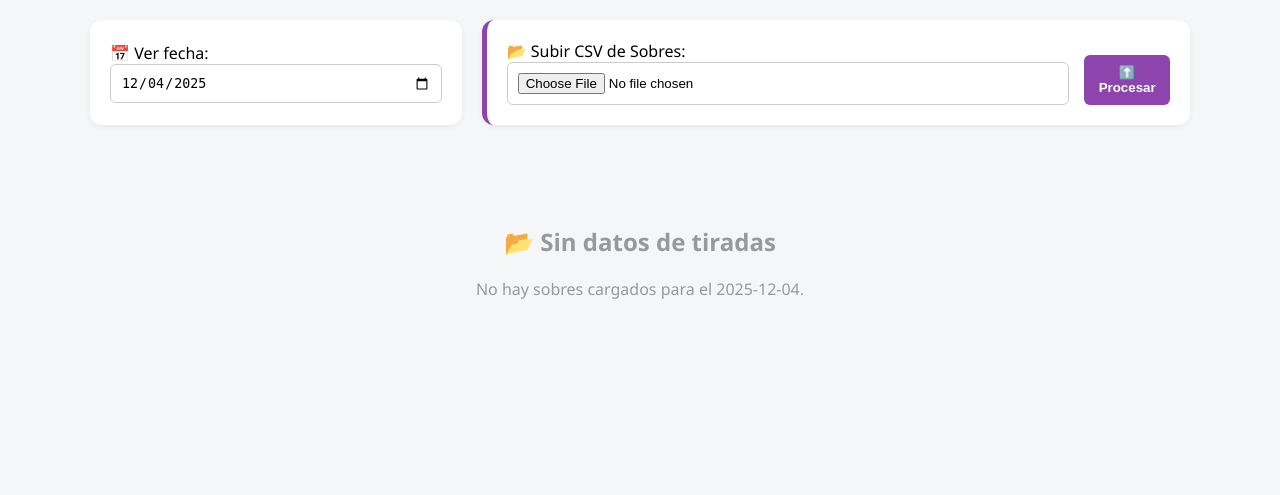
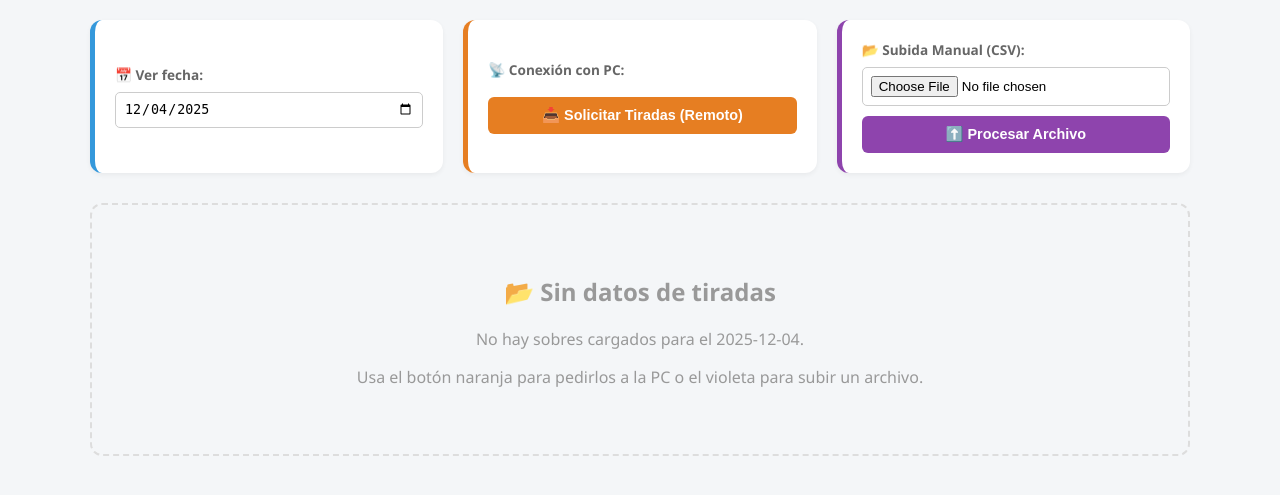
Before and after one commit to EmmanuelArce12/central-estaciones, a Flask app: page /estacion/tiradas in a window 1280 px wide. Shown: the part 60-555 px from the top of the page. Run offline with Flask 3, Linux system fonts and the light colour scheme; the visitor is signed in with stand-in values (Sample User, id 1); data that the repository does not hold is empty.

Commit message:
"tiradas y boton activable"

```diff
--- a/templates/tiradas.html
+++ b/templates/tiradas.html
@@ -5,60 +5,104 @@
     <meta name="viewport" content="width=device-width, initial-scale=1.0">
     <title>Control de Tiradas (Sobres)</title>
     <style>
-        /* --- ESTILOS COMPARTIDOS (Mismo Look & Feel) --- */
+        /* --- ESTILOS GENERALES --- */
         body { font-family: 'Segoe UI', sans-serif; background-color: #f4f6f8; padding: 20px; max-width: 1100px; margin: 0 auto; }
         .header { display: flex; justify-content: space-between; align-items: center; margin-bottom: 20px; }
         h1 { color: #2c3e50; margin: 0; font-size: 1.8rem; }
-        .btn-back { text-decoration: none; color: #555; font-weight: bold; border: 1px solid #ccc; padding: 8px 15px; border-radius: 5px; background: white; transition: 0.2s; }
+
+        .btn-back {
+            text-decoration: none; color: #555; font-weight: bold;
+            border: 1px solid #ccc; padding: 8px 15px; border-radius: 5px;
+            background: white; transition: 0.2s;
+        }
         .btn-back:hover { background: #e9ecef; }
 
-        /* Alertas */
+        /* ALERTAS */
         .alert { padding: 15px; border-radius: 8px; margin-bottom: 20px; font-weight: bold; }
         .alert-success { background-color: #d4edda; color: #155724; }
         .alert-error { background-color: #f8d7da; color: #721c24; }
 
-        /* Controles */
-        .control-bar { display: flex; gap: 20px; margin-bottom: 30px; flex-wrap: wrap; }
-        .search-card, .upload-card { background: white; padding: 20px; border-radius: 12px; box-shadow: 0 2px 5px rgba(0,0,0,0.05); }
-        .search-card { flex: 1; display: flex; flex-direction: column; justify-content: center; }
-        .upload-card { flex: 2; display: flex; align-items: flex-end; gap: 15px; border-left: 5px solid #8e44ad; } /* Color Violeta para diferenciar de ventas */
+        /* --- BARRA DE CONTROL (TARJETAS SUPERIORES) --- */
+        .control-bar {
+            display: grid;
+            grid-template-columns: repeat(auto-fit, minmax(250px, 1fr));
+            gap: 20px;
+            margin-bottom: 30px;
+        }
 
-        input, button { padding: 10px; border-radius: 6px; border: 1px solid #ccc; }
-        button { background-color: #8e44ad; color: white; border: none; font-weight: bold; cursor: pointer; transition: 0.2s; }
-        button:hover { background-color: #732d91; }
+        /* Tarjeta Genérica */
+        .control-card {
+            background: white; padding: 20px; border-radius: 12px;
+            box-shadow: 0 2px 5px rgba(0,0,0,0.05);
+            display: flex; flex-direction: column; justify-content: center;
+        }
 
-        /* --- ACORDEÓN DE TIRADAS --- */
+        /* 1. Tarjeta Fecha */
+        .card-date { border-left: 5px solid #3498db; }
+
+        /* 2. Tarjeta Subida Manual (Violeta) */
+        .card-upload { border-left: 5px solid #8e44ad; }
+
+        /* 3. Tarjeta Remota (Naranja) - NUEVA */
+        .card-remote { border-left: 5px solid #e67e22; }
+
+        label { font-size: 0.85rem; color: #666; margin-bottom: 8px; font-weight: bold; display: block; }
+        input[type="date"], input[type="file"] { width: 100%; padding: 8px; border-radius: 5px; border: 1px solid #ccc; box-sizing: border-box; }
+
+        /* BOTONES */
+        button {
+            width: 100%; padding: 10px; border: none; border-radius: 6px;
+            font-weight: bold; cursor: pointer; color: white; margin-top: 10px;
+            transition: 0.2s; font-size: 0.9rem;
+        }
+        .btn-purple { background-color: #8e44ad; }
+        .btn-purple:hover { background-color: #732d91; }
+
+        .btn-orange { background-color: #e67e22; }
+        .btn-orange:hover { background-color: #d35400; }
+        .btn-orange:disabled { background-color: #f5c6cb; cursor: not-allowed; }
+
+        /* --- ANIMACIÓN DE CARGA (Igual al Dashboard) --- */
+        .progress-container { display: none; margin-top: 10px; }
+        .progress-bar-bg { background-color: #eee; border-radius: 10px; height: 10px; overflow: hidden; width: 100%; }
+        .progress-bar-fill {
+            height: 100%; background-color: #e67e22; width: 0%;
+            transition: width 0.5s ease;
+            background-image: linear-gradient(45deg,rgba(255,255,255,.15) 25%,transparent 25%,transparent 50%,rgba(255,255,255,.15) 50%,rgba(255,255,255,.15) 75%,transparent 75%,transparent);
+            background-size: 1rem 1rem;
+            animation: stripes 1s linear infinite;
+        }
+        @keyframes stripes { from { background-position: 1rem 0; } to { background-position: 0 0; } }
+        .status-text { font-size: 0.75rem; color: #e67e22; margin-top: 5px; text-align: center; font-weight: bold; }
+
+        /* --- ACORDEÓN DE DATOS --- */
         .main-container { background: white; border-radius: 12px; box-shadow: 0 4px 10px rgba(0,0,0,0.05); overflow: hidden; }
 
         .vendedor-group { border-bottom: 1px solid #eee; }
 
-        /* CABECERA (Lo que se ve siempre) */
         .vendedor-header {
             display: flex; justify-content: space-between; align-items: center;
-            padding: 20px 25px; cursor: pointer; background: white; transition: background 0.2s;
+            padding: 18px 25px; cursor: pointer; background: white; transition: background 0.2s;
         }
         .vendedor-header:hover { background-color: #fcfcfc; }
-        .vendedor-header.active { background-color: #f3e5f5; border-left: 4px solid #8e44ad; } /* Violeta suave */
+        .vendedor-header.active { background-color: #fbf6ff; border-left: 4px solid #8e44ad; }
 
-        .vh-left { display: flex; align-items: center; gap: 15px; }
+        .vh-left { display: flex; align-items: center; gap: 10px; }
         .arrow-icon { font-size: 0.8rem; color: #aaa; transition: transform 0.3s; }
         .vendedor-header.active .arrow-icon { transform: rotate(90deg); color: #8e44ad; }
 
         .vh-name { font-size: 1.1rem; font-weight: 800; color: #2c3e50; text-transform: capitalize; }
-        .vh-meta { font-size: 0.85rem; color: #7f8c8d; font-weight: normal; margin-left: 10px; }
-
         .vh-right { text-align: right; }
-        .vh-total { font-size: 1.2rem; font-weight: 800; color: #27ae60; } /* Verde dinero */
+        .vh-total { font-size: 1.1rem; font-weight: 800; color: #27ae60; }
         .vh-count { font-size: 0.8rem; color: #7f8c8d; font-weight: 600; text-transform: uppercase; }
 
-        /* DETALLE (Tabla oculta) */
+        /* DETALLE OCULTO */
         .vendedor-content { max-height: 0; overflow: hidden; transition: max-height 0.3s ease-out; background-color: #fafafa; }
-
         .detail-table { width: 100%; border-collapse: collapse; }
         .detail-table th { text-align: left; padding: 10px 25px; font-size: 0.75rem; text-transform: uppercase; color: #aaa; border-bottom: 1px solid #eee; }
         .detail-table td { padding: 10px 25px; color: #7f8c8d; font-size: 0.9rem; border-bottom: 1px dashed #eee; }
 
-        /* TOTALES GLOBALES */
+        /* TOTALES */
         .totales-bar { display: flex; gap: 20px; justify-content: flex-end; margin-top: 30px; }
         .total-badge { padding: 15px 25px; border-radius: 8px; color: white; text-align: center; box-shadow: 0 4px 6px rgba(0,0,0,0.1); }
         .bg-purple { background: linear-gradient(135deg, #8e44ad, #9b59b6); }
@@ -86,19 +130,33 @@
     {% endwith %}
 
     <div class="control-bar">
-        <div class="search-card">
+
+        <div class="control-card card-date">
             <label>📅 Ver fecha:</label>
             <input type="date" id="fechaSelector" value="{{ fecha }}">
         </div>
 
-        <form action="/estacion/subir-tiradas" method="POST" enctype="multipart/form-data" class="upload-card">
-            <div style="display:flex; flex-direction:column; width:100%">
-                <label>📂 Subir CSV de Sobres:</label>
-                <input type="file" name="archivo" accept=".csv" required>
-                <input type="hidden" name="fecha_manual" value="{{ fecha }}">
+        <div class="control-card card-remote">
+            <label>📡 Conexión con PC:</label>
+            <button id="btnSolicitar" class="btn-orange" onclick="solicitarRemoto()">
+                📥 Solicitar Tiradas (Remoto)
+            </button>
+
+            <div id="progresoContainer" class="progress-container">
+                <div class="progress-bar-bg">
+                    <div id="miBarra" class="progress-bar-fill"></div>
+                </div>
+                <div id="miTexto" class="status-text">Contactando agente...</div>
             </div>
-            <button type="submit">⬆️ Procesar</button>
+        </div>
+
+        <form action="/estacion/subir-tiradas" method="POST" enctype="multipart/form-data" class="control-card card-upload">
+            <label>📂 Subida Manual (CSV):</label>
+            <input type="file" name="archivo" accept=".csv" required>
+            <input type="hidden" name="fecha_manual" value="{{ fecha }}">
+            <button type="submit" class="btn-purple">⬆️ Procesar Archivo</button>
         </form>
+
     </div>
 
     {% if tiradas %}
@@ -112,9 +170,7 @@
                 <div class="vendedor-header" onclick="toggleAcordeon(this)">
                     <div class="vh-left">
                         <span class="arrow-icon">▶</span>
-                        <div>
-                            <div class="vh-name">{{ vendedor }}</div>
-                            </div>
+                        <div class="vh-name">{{ vendedor }}</div>
                     </div>
                     <div class="vh-right">
                         <div class="vh-total">$ {{ "{:,.2f}".format(total_plata) }}</div>
@@ -160,19 +216,20 @@
     </div>
 
     {% else %}
-        <div style="text-align:center; padding:50px; color:#999;">
+        <div style="text-align:center; padding:50px; color:#999; border: 2px dashed #ddd; border-radius: 12px;">
             <h2>📂 Sin datos de tiradas</h2>
             <p>No hay sobres cargados para el {{ fecha }}.</p>
+            <p>Usa el botón naranja para pedirlos a la PC o el violeta para subir un archivo.</p>
         </div>
     {% endif %}
 
     <script>
-        // Recargar al cambiar fecha
+        // 1. Recargar al cambiar fecha
         document.getElementById('fechaSelector').addEventListener('change', (e) => {
             if(e.target.value) window.location.href = `/estacion/tiradas?fecha=${e.target.value}`;
         });
 
-        // Acordeón (Misma lógica que Ventas)
+        // 2. Lógica Acordeón
         function toggleAcordeon(header) {
             header.classList.toggle('active');
             var content = header.nextElementSibling;
@@ -182,6 +239,62 @@
                 content.style.maxHeight = content.scrollHeight + "px";
             }
         }
+
+        // 3. LÓGICA DE SOLICITUD REMOTA (BOTÓN NARANJA)
+        function solicitarRemoto() {
+            const btn = document.getElementById('btnSolicitar');
+            const container = document.getElementById('progresoContainer');
+            const bar = document.getElementById('miBarra');
+            const txt = document.getElementById('miTexto');
+
+            if (btn.disabled) return;
+
+            // Estado inicial
+            btn.disabled = true;
+            btn.innerText = "⏳ Enviando orden...";
+            container.style.display = 'block';
+            bar.style.width = '10%';
+
+            // Llamada a la API
+            fetch('/api/lanzar-tiradas', { method: 'POST' })
+                .then(res => res.json())
+                .then(data => {
+                    if (data.status === 'ok') {
+                        txt.innerText = "Orden enviada. Esperando al agente...";
+
+                        // Simulación visual de progreso (ya que la respuesta real tarda unos segundos)
+                        let width = 10;
+                        const interval = setInterval(() => {
+                            if (width >= 90) {
+                                clearInterval(interval);
+                                txt.innerText = "Procesando archivos...";
+                                // Recargamos la página para ver los datos nuevos
+                                setTimeout(() => window.location.reload(), 2000);
+                            } else {
+                                width += 5; // Avanza poco a poco
+                                bar.style.width = width + '%';
+                            }
+                        }, 500); // Avanza cada medio segundo
+
+                    } else {
+                        alert("Error al enviar la orden.");
+                        resetUI();
+                    }
+                })
+                .catch(err => {
+                    console.error(err);
+                    alert("Error de conexión con el servidor.");
+                    resetUI();
+                });
+        }
+
+        function resetUI() {
+            const btn = document.getElementById('btnSolicitar');
+            const container = document.getElementById('progresoContainer');
+            btn.disabled = false;
+            btn.innerText = "📥 Solicitar Tiradas (Remoto)";
+            container.style.display = 'none';
+        }
     </script>
 </body>
 </html>
```
